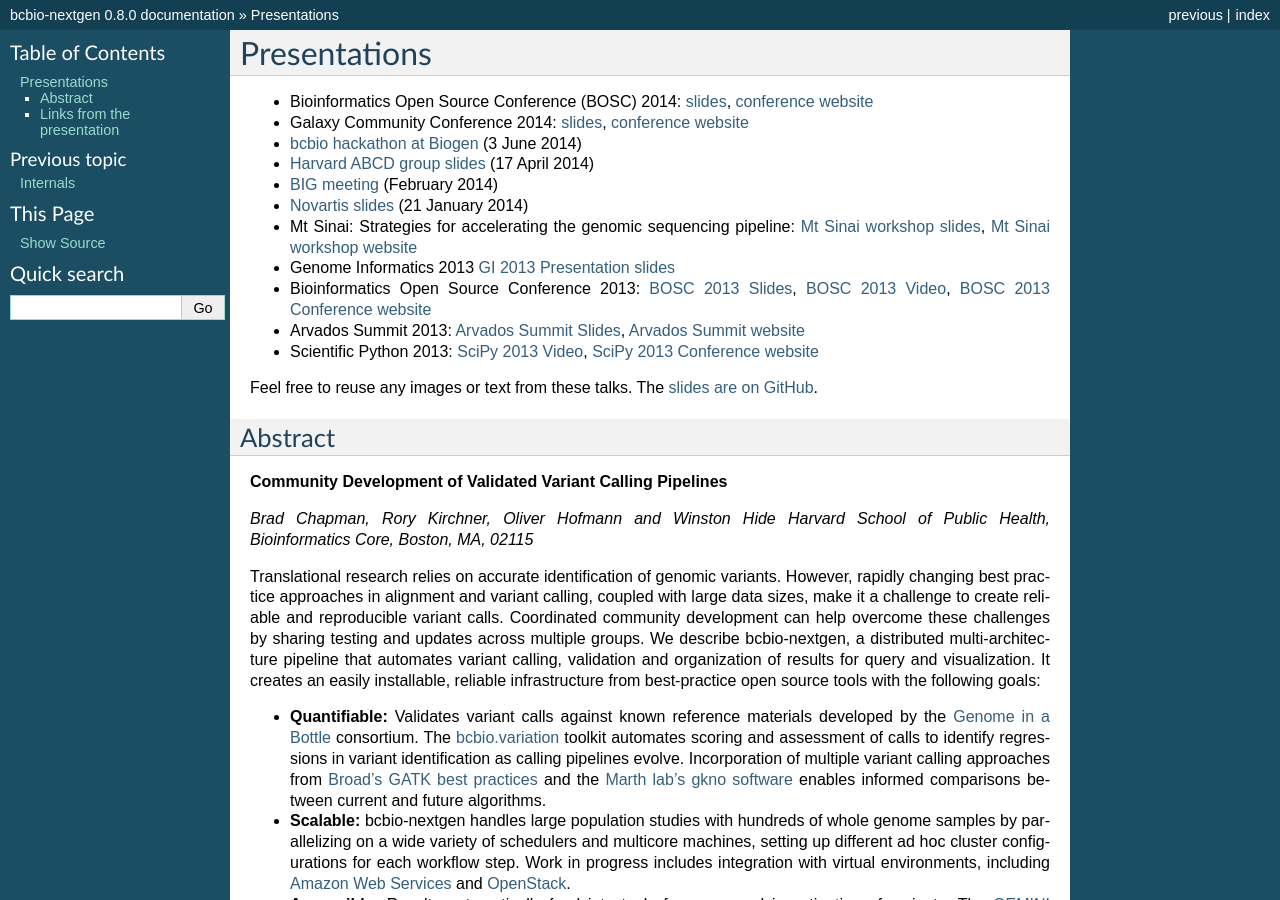
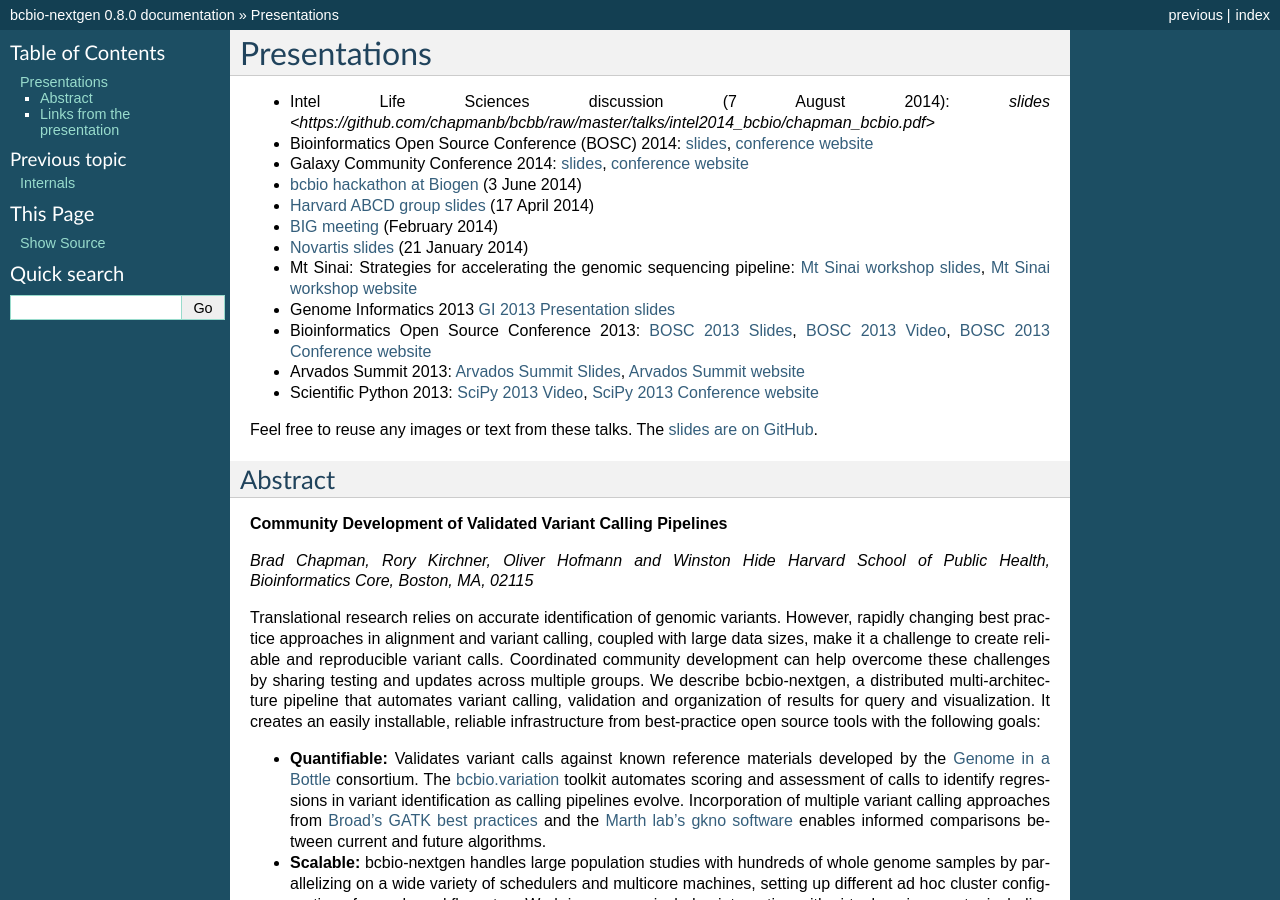
Before and after one commit to bcbio/bcbio-nextgen, a Sphinx documentation site: the page built from docs/contents/presentations.rst, in a window 1280 px wide and 900 px high. Built offline with Sphinx 7.4.7, drawn with Linux system fonts in a browser that asks for light colours.

Commit message:
Fix cn.mops description in configuration to describe cavaets I meant to include (#540). Slides for intel presentation

```diff
--- a/docs/contents/configuration.rst
+++ b/docs/contents/configuration.rst
@@ -369,8 +369,9 @@
 ==========================
 
 - ``svcaller`` -- List of structural variant callers to use. [lumpy, delly,
-  cn.mops]. LUMPY and DELLY require paired end reads, cn.mops works on whole
-  genome data as well as targeted experiments.
+  cn.mops]. LUMPY and DELLY require paired end reads. cn.mops works on whole
+  genome data as well as targeted experiments; our usage requires
+  multiple samples grouped into a batch within the :ref:`_sample-configuration`.
 - ``svvalidate`` -- Dictionary of call types and pointer to BED file of known
   regions. For example: ``DEL: known_deletions.bed`` does deletion based
   validation of outputs against the BED file.
--- a/docs/contents/presentations.rst
+++ b/docs/contents/presentations.rst
@@ -1,5 +1,7 @@
 Presentations
 =============
+
+- Intel Life Sciences discussion (7 August 2014): `slides <https://github.com/chapmanb/bcbb/raw/master/talks/intel2014_bcbio/chapman_bcbio.pdf>`
 
 - Bioinformatics Open Source Conference (BOSC) 2014: `slides
   <https://github.com/chapmanb/bcbb/raw/master/talks/bosc2014_bcbio/chapman_bcbio.pdf>`_,
```
